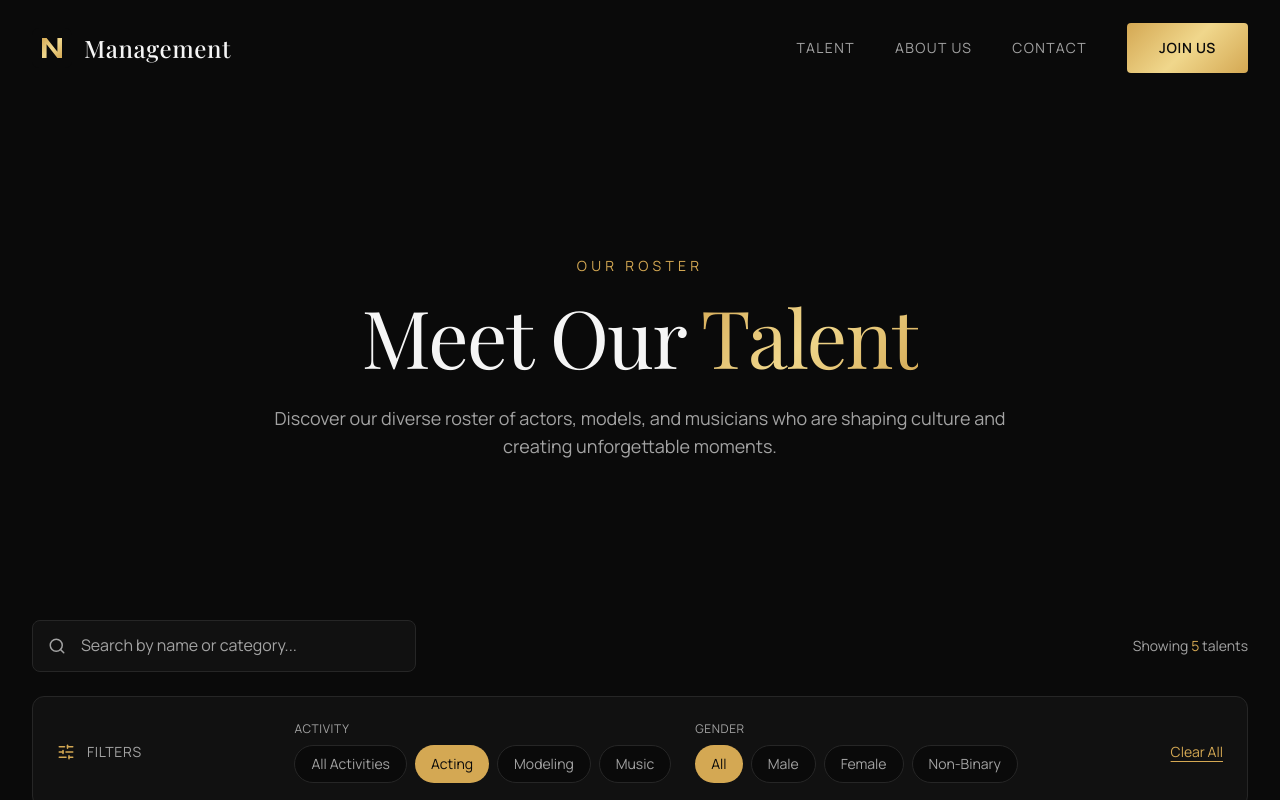
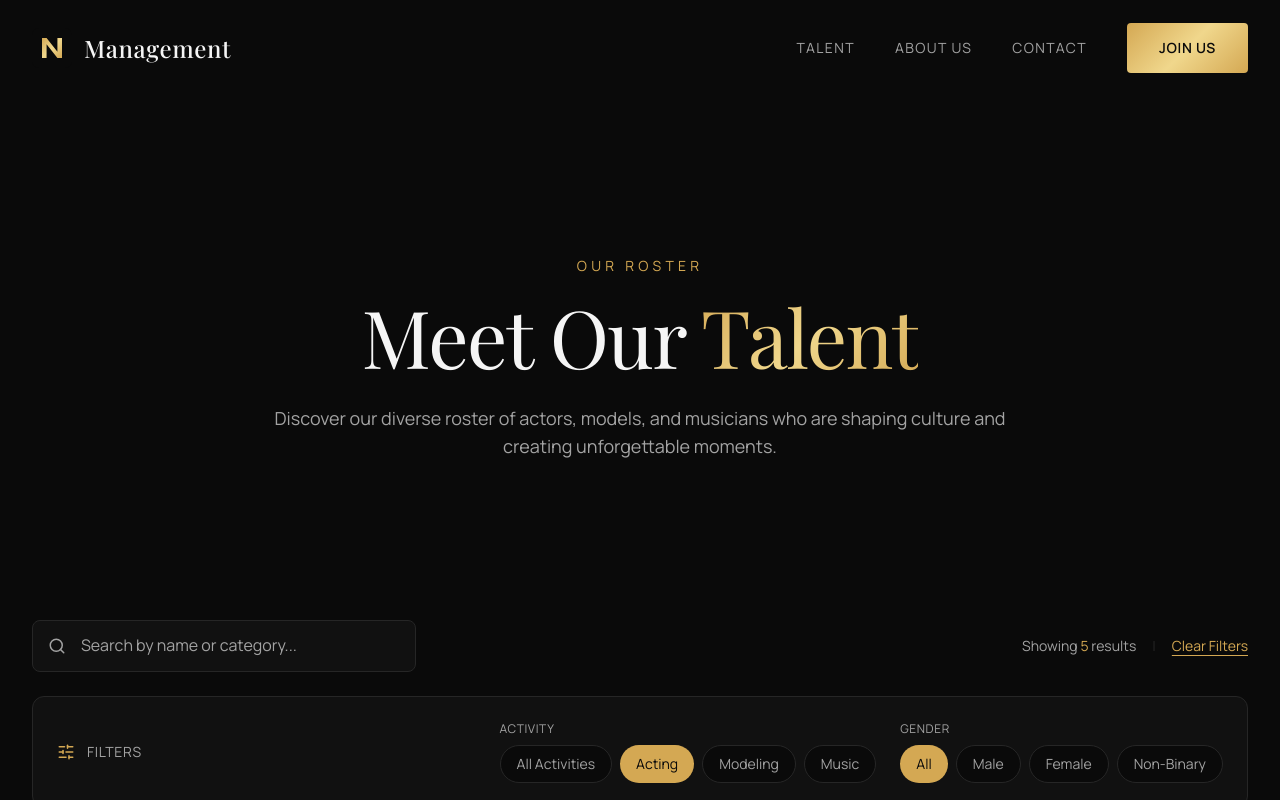
Before and after one commit to DayDream-Technologies/NZINGA-Management, a Next.js app: page /talent in a window 1280 px wide. Both pictures are taken after a click on the button "Acting". Shown: the top 800 px of the page. Built offline with nearby package versions, Linux system fonts and the light colour scheme; a web font is replaced by a local one.

Commit message:
Update talent page: change talents to results, move clear filters button

```diff
--- a/app/talent/page.tsx
+++ b/app/talent/page.tsx
@@ -118,10 +118,23 @@ export default function TalentPage() {
                 />
               </div>
 
-              {/* Results Count */}
-              <div className="text-[#a3a3a3] text-sm">
-                Showing <span className="text-[#d4a853]">{filteredTalent.length}</span> talent
-                {filteredTalent.length !== 1 ? "s" : ""}
+              {/* Results Count & Clear Filters */}
+              <div className="flex items-center gap-4 text-sm">
+                <span className="text-[#a3a3a3]">
+                  Showing <span className="text-[#d4a853]">{filteredTalent.length}</span> result
+                  {filteredTalent.length !== 1 ? "s" : ""}
+                </span>
+                {hasActiveFilters && (
+                  <>
+                    <span className="text-[#262626]">|</span>
+                    <button
+                      onClick={clearFilters}
+                      className="text-[#d4a853] hover:text-[#e8c87a] transition-colors duration-300 underline underline-offset-4"
+                    >
+                      Clear Filters
+                    </button>
+                  </>
+                )}
               </div>
             </div>
 
@@ -179,16 +192,6 @@ export default function TalentPage() {
                   </div>
                 </div>
               </div>
-
-              {/* Clear Filters */}
-              {hasActiveFilters && (
-                <button
-                  onClick={clearFilters}
-                  className="text-sm text-[#d4a853] hover:text-[#e8c87a] transition-colors duration-300 underline underline-offset-4"
-                >
-                  Clear All
-                </button>
-              )}
             </div>
           </motion.div>
         </div>
```
